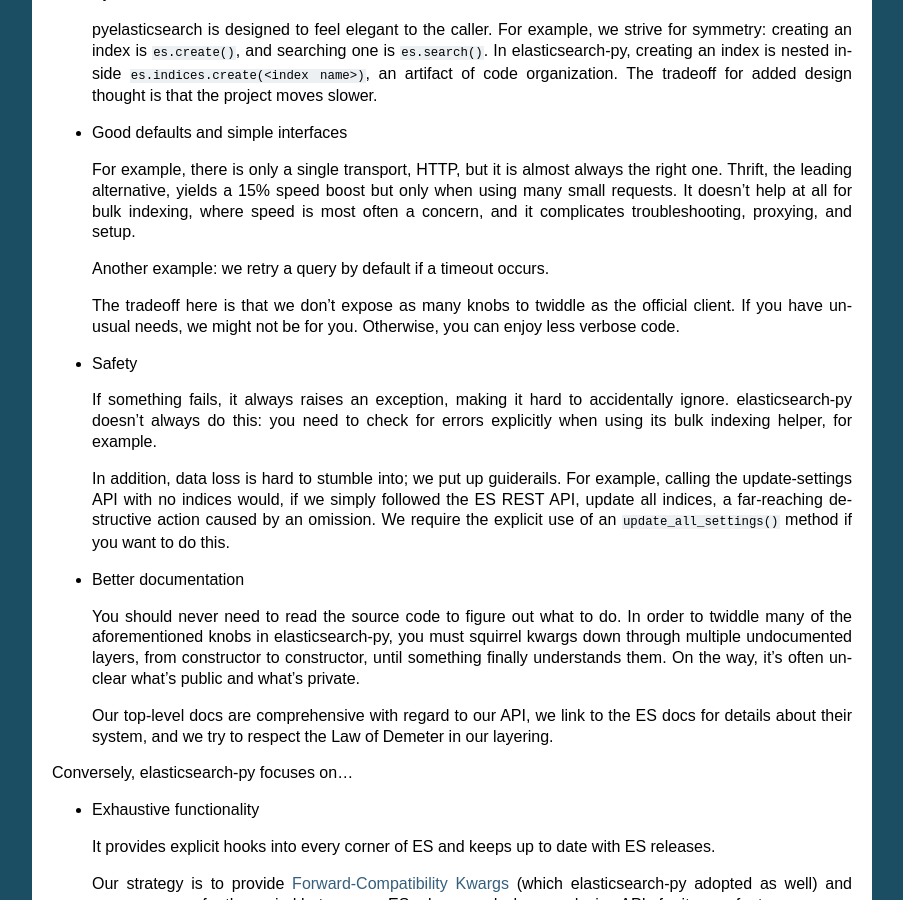
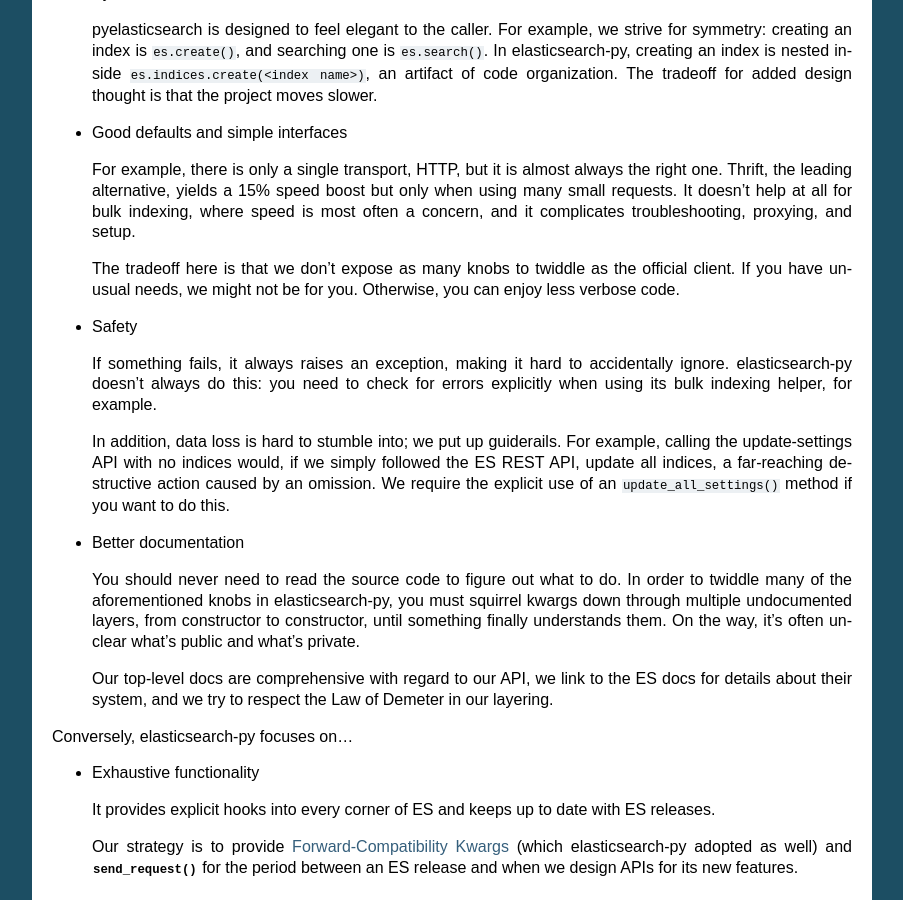
Before and after one commit to pyelasticsearch/pyelasticsearch, a Sphinx documentation site: the page built from docs/source/elasticsearch-py.rst, in a window 1280 px wide and 900 px high, scrolled down 523 px. Shown: the whole window, without its empty margins (198-1101 px from the left). Built offline with Sphinx 7.4.7, drawn with Linux system fonts in a browser that asks for light colours.

Commit message:
Remove misleading sentence about retries.
Actually what happens is that your retry preferences apply regardless of whether the failure was due to a connection problem or a timeout, but that's too complicated to get across in a readme.

```diff
--- a/docs/source/elasticsearch-py.rst
+++ b/docs/source/elasticsearch-py.rst
@@ -46,8 +46,6 @@
   indexing, where speed is most often a concern, and it complicates
   troubleshooting, proxying, and setup.
 
-  Another example: we retry a query by default if a timeout occurs.
-
   The tradeoff here is that we don't expose as many knobs to twiddle as the
   official client. If you have unusual needs, we might not be for you.
   Otherwise, you can enjoy less verbose code.
```
